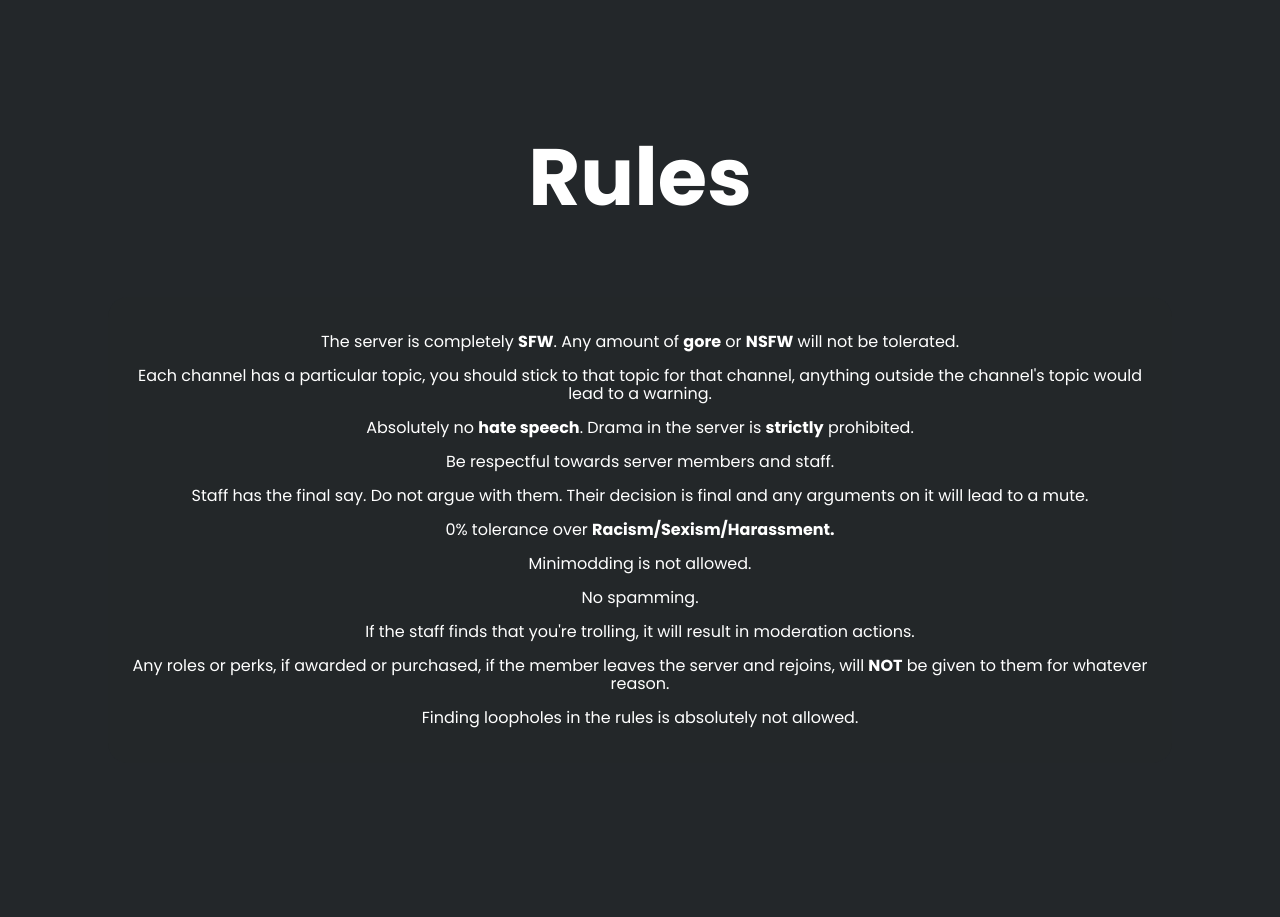
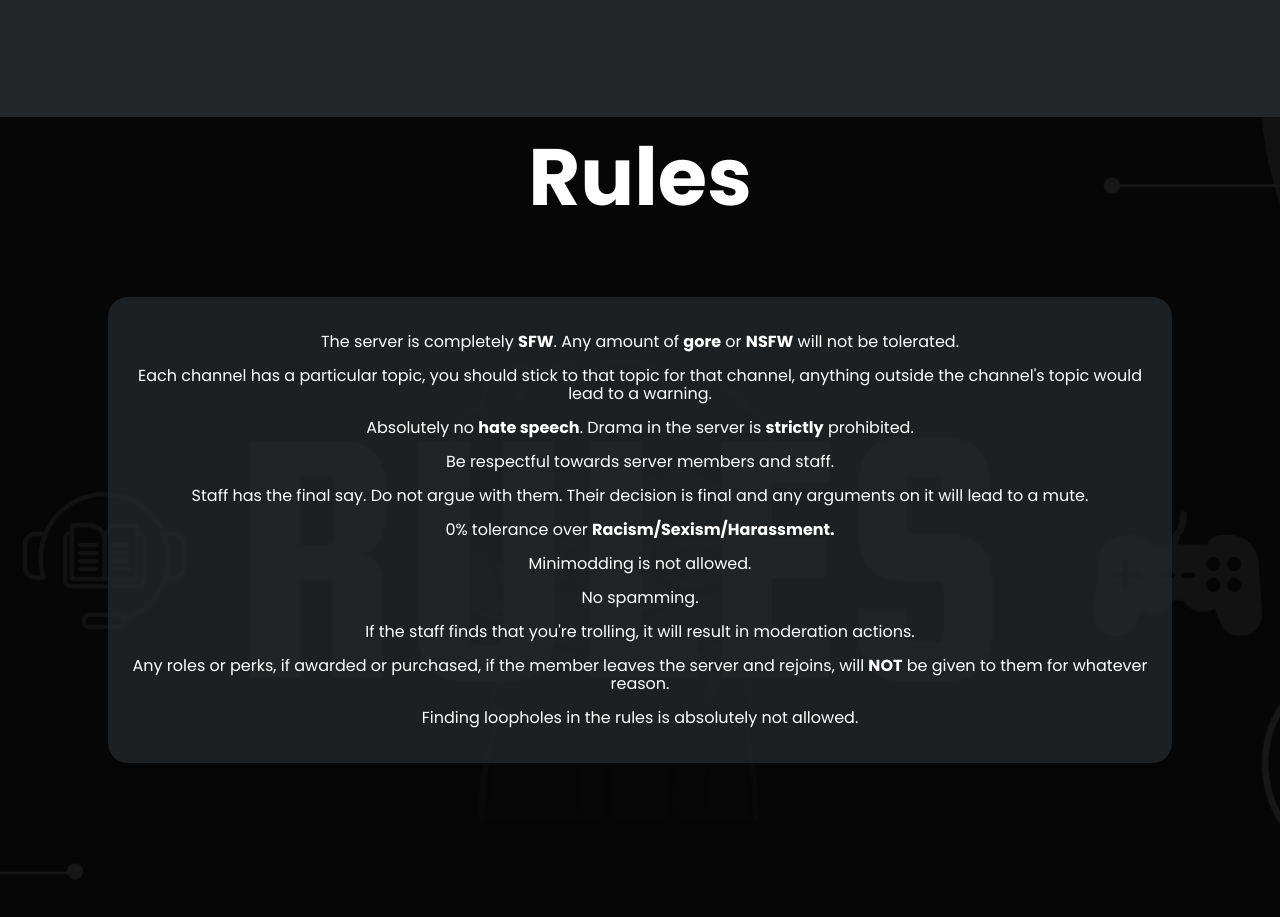
Before and after one commit to Snowinee/XETIA, a plain HTML site: page main.html in a window 1280 px wide. Shown: the part 1742-2659 px from the top of the page. Drawn offline with nearby package versions, Linux system fonts and the light colour scheme; files that its build step writes are made by us from their sources.

Commit message:
Updated background-image path

```diff
--- a/css/rules.scss
+++ b/css/rules.scss
@@ -1,7 +1,7 @@
 .rules {
     width: 100%;
     margin: 0;
-    background-image: url(images/rules.png);
+    background-image: url(/images/rules.png);
     height: 110vh;
     background-position: center;
     background-repeat: no-repeat;
```
